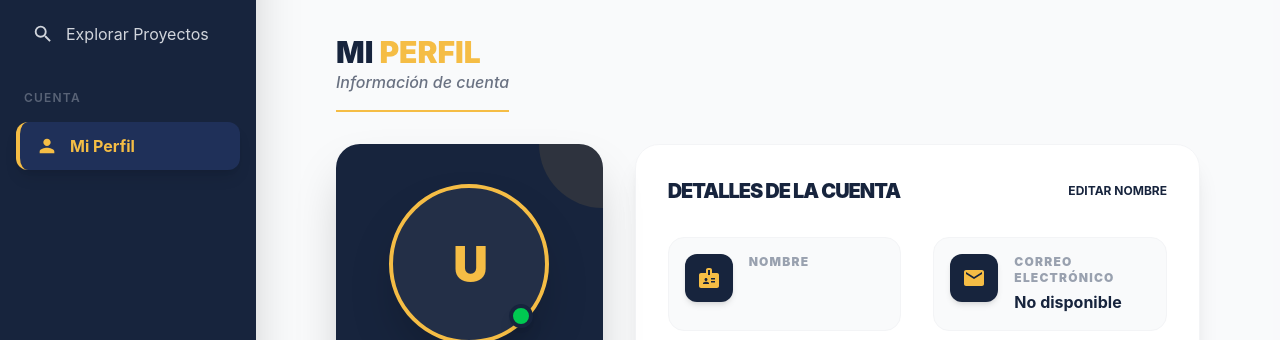
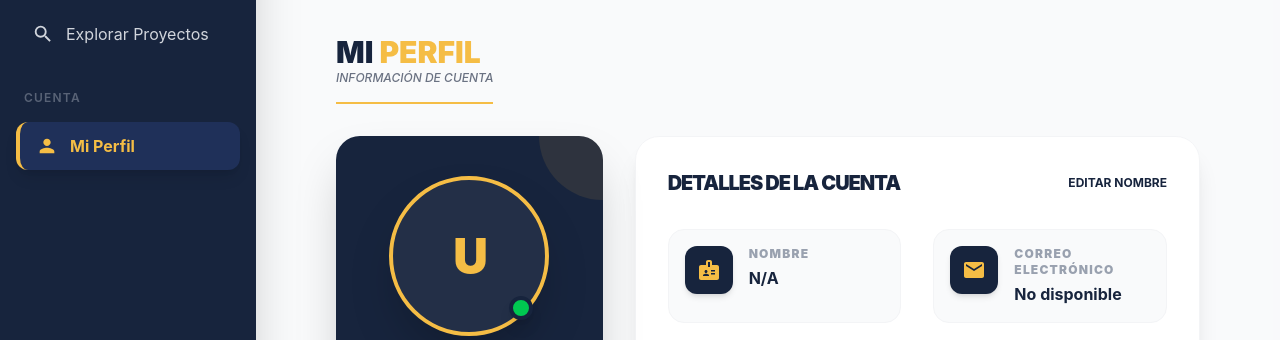
Before and after one commit to NicolasCh25/TESIS_FRONT2026, a React (Vite) app: page /dashboard/profile in a window 1280 px wide. Shown: the part 126-466 px from the top of the page. Built offline with nearby package versions, Linux system fonts and the light colour scheme; no server answers; sample sign-in values are in the browser's storage.

Commit message:
Implementacion ednpoint favoritos

```diff
--- a/src/pages/Profile.jsx
+++ b/src/pages/Profile.jsx
@@ -16,13 +16,15 @@ const Profile = () => {
     const [editando, setEditando] = useState(false);
 
     const obtenerPerfil = async () => {
+        // Limpiamos cualquier slash al final de la base URL
         const baseUrl = import.meta.env.VITE_BACKEND_URL.replace(/\/$/, "");
 
-
+        // ✅ Corregido: Sin slash al inicio de la ruta
         const endpoint = rol === "admin"
             ? "api/administradores/perfil"
             : "api/usuarios/perfil";
 
+        // ✅ Corregido: Solo un slash entre baseUrl y endpoint
         const url = `${baseUrl}/${endpoint}`;
 
         try {
@@ -32,21 +34,22 @@ const Profile = () => {
 
             if (response) {
                 setPerfil(response);
-                setNombreEditado(response.nombre);
+                setNombreEditado(response.nombre || "");
             }
         } catch (error) {
             console.error("Error al cargar perfil:", error);
+            toast.error("Error al obtener datos del servidor");
         } finally {
             setCargando(false);
         }
     };
 
-    // ✅ FUNCIÓN PARA ACTUALIZAR EL PERFIL (Solo nombre según tu petición)
     const handleActualizar = async () => {
         if (!nombreEditado.trim()) return toast.warn("El nombre no puede estar vacío");
 
         const baseUrl = import.meta.env.VITE_BACKEND_URL.replace(/\/$/, "");
-        const url = `${baseUrl}api/usuarios/perfil`;
+        // ✅ Corregido: Sin slash extra
+        const url = `${baseUrl}/api/usuarios/perfil`;
 
         try {
             const response = await fetchDataBackend(url, { nombre: nombreEditado }, "PUT", {
@@ -55,9 +58,8 @@ const Profile = () => {
 
             if (response) {
                 toast.success(response.msg || "Perfil actualizado correctamente");
-                setPerfil({ ...perfil, nombre: nombreEditado });
+                setPerfil(prev => prev ? { ...prev, nombre: nombreEditado } : null);
                 setEditando(false);
-                // Opcional: podrías recargar la página o actualizar el storeAuth si el nombre sale en el sidebar
             }
         } catch (error) {
             toast.error("Error al actualizar el perfil");
@@ -77,11 +79,12 @@ const Profile = () => {
                 <h1 className="text-3xl font-black text-[#17243D]">
                     MI <span className="text-[#F5BD45]">PERFIL</span>
                 </h1>
-                <p className="text-gray-500 font-medium italic">Información de cuenta {rol}</p>
+                <p className="text-gray-500 font-medium italic uppercase text-xs">Información de cuenta {rol}</p>
             </div>
 
             <div className="grid grid-cols-1 lg:grid-cols-3 gap-8">
                 <div className="lg:col-span-1">
+                    {/* ✅ Usamos opcional chaining para evitar el error insertBefore */}
                     <CardProfile user={perfil} />
                 </div>
 
@@ -91,7 +94,6 @@ const Profile = () => {
                             <h2 className="text-xl font-black text-[#17243D] flex items-center gap-2 uppercase tracking-tighter">
                                 Detalles de la Cuenta
                             </h2>
-                            {/* Botón para activar edición */}
                             <button
                                 onClick={() => setEditando(!editando)}
                                 className="text-xs font-bold text-[#17243D] hover:text-[#F5BD45] uppercase transition-colors"
@@ -101,7 +103,6 @@ const Profile = () => {
                         </div>
 
                         <div className="grid grid-cols-1 md:grid-cols-2 gap-8">
-                            {/* Campo de Nombre con opción de edición */}
                             <div className="flex items-start gap-4 p-4 bg-gray-50 rounded-2xl border border-gray-100">
                                 <div className="text-2xl text-[#F5BD45] bg-[#17243D] p-3 rounded-xl shadow-md">
                                     <MdBadge />
@@ -121,7 +122,9 @@ const Profile = () => {
                                             </button>
                                         </div>
                                     ) : (
-                                        <p className="text-[#17243D] font-bold">{perfil?.nombre} {perfil?.apellido}</p>
+                                        <p className="text-[#17243D] font-bold">
+                                            {perfil?.nombre || "N/A"} {perfil?.apellido || ""}
+                                        </p>
                                     )}
                                 </div>
                             </div>
@@ -159,7 +162,7 @@ const InfoField = ({ icon, label, value, isBadge }) => (
             <p className="text-xs font-black text-gray-400 uppercase tracking-widest mb-1">{label}</p>
             {isBadge ? (
                 <span className="bg-green-100 text-green-700 text-xs font-bold px-3 py-1 rounded-full uppercase">
-                    {value}
+                    {value || "Pendiente"}
                 </span>
             ) : (
                 <p className="text-[#17243D] font-bold">{value || "No disponible"}</p>
```
